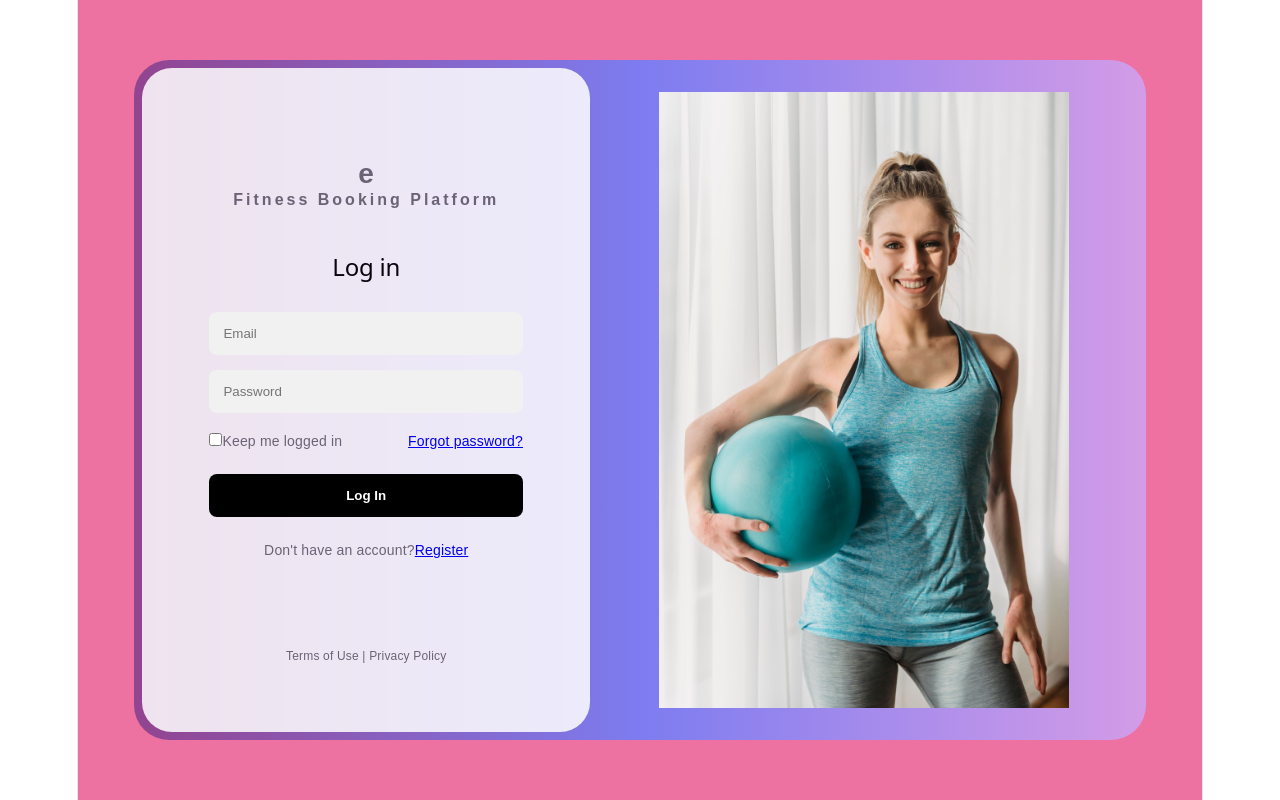
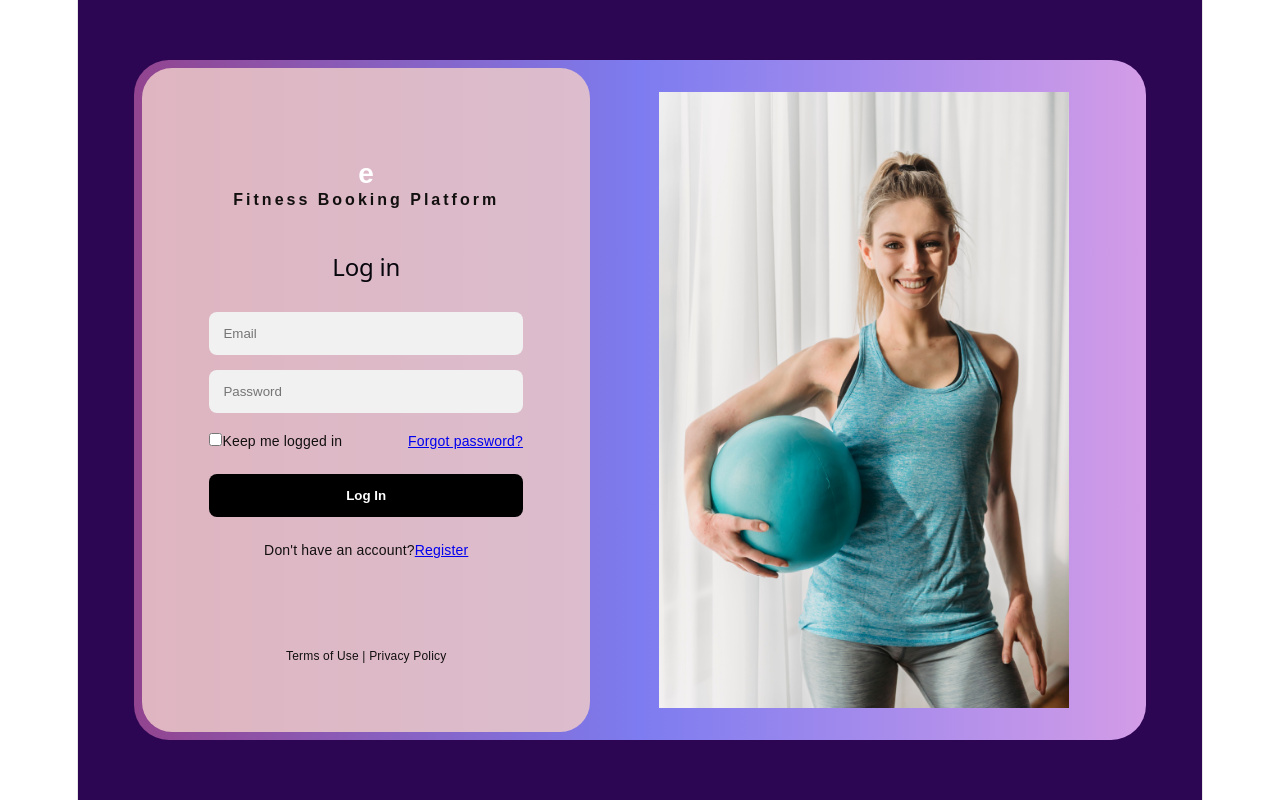
Before and after one commit to pratheeksha97/fitness-booking-platform-app, a React (Vite) app in the folder client/: page / in a window 1280 px wide. Built offline with nearby package versions, Linux system fonts and the light colour scheme.

Commit message:
Updated the files

```diff
--- a/client/src/components/Sidebar.css
+++ b/client/src/components/Sidebar.css
@@ -6,9 +6,9 @@
     background:
     linear-gradient(
         180deg,
-        #2d174d,
-        #4d2d7a,
-        #7c52d3
+        #1f0b3d,
+        #39225a,
+        #472689
     );
 
     color:white;
@@ -24,6 +24,9 @@
 .logo{
 
     font-size:28px;
+
+    color:white;
+
     font-weight:bold;
 
     padding:30px;
--- a/client/src/pages/Classes.css
+++ b/client/src/pages/Classes.css
@@ -104,7 +104,7 @@ margin-top:50px;
 
 margin-bottom:25px;
 
-color:#1e1e1e;
+color:#0b0b0b;
 
 }
 
@@ -129,8 +129,8 @@ margin-bottom:50px;
 background:
 linear-gradient(
 135deg,
-#7c52d3,
-#d573d8
+#260961,
+#d014d7
 );
 
 color:white;
@@ -187,7 +187,7 @@ margin-top:20px;
 
 .class-card{
 
-background:white;
+background:rgb(223, 226, 238);
 
 padding:25px;
 
@@ -228,7 +228,7 @@ font-size:28px;
 
 margin-bottom:10px;
 
-color:#5a4a75;
+color:#08050f;
 
 }
 
@@ -236,7 +236,7 @@ color:#5a4a75;
 
 font-size:18px;
 
-color:#666;
+color:#2a2929;
 
 margin-bottom:10px;
 
@@ -258,7 +258,7 @@ flex-wrap:wrap;
 
 .class-tags span{
 
-background:#f2e8ff;
+background:rgb(242, 232, 255);
 
 padding:10px 14px;
 
@@ -268,7 +268,7 @@ font-size:14px;
 
 font-weight:600;
 
-color:#6d3ccf;
+color:#22035f;
 
 }
 
@@ -293,8 +293,8 @@ margin-bottom:10px;
 background:
 linear-gradient(
 135deg,
-#7c52d3,
-#d573d8
+#260961,
+#d014d7
 );
 
 color:white;
--- a/client/src/pages/Dashboard.css
+++ b/client/src/pages/Dashboard.css
@@ -11,7 +11,7 @@
 
 .dashboard-container p{
 
-    color:#555;
+    color:#151515;
 }
 
 .category-grid{
@@ -26,24 +26,21 @@
 
     gap:25px;
 
+    display:flex;
+
     margin-top:30px;
 }
 
 .category-card{
 
-    background:white;
+    background:rgb(223, 226, 238);
 
     border-radius:20px;
 
     overflow:hidden;
 
     box-shadow:
-    0 4px 12px rgba(
-        0,
-        0,
-        0,
-        0.1
-    );
+    0 4px 12px rgba(245, 235, 235, 0.1);
 
     transition:0.3s;
 }
@@ -93,11 +90,21 @@
         #d573d8
     );
 
-    color:white;
+    color:rgb(10, 9, 9);
 
     border:none;
 
-    padding:12px 20px;
+    display:flex;
+
+    justify-content:center;
+
+    gap:16px;
+
+    margin:30px auto 40px;
+
+    flex-wrap:wrap;
+
+    padding:15px 30px;
 
     border-radius:10px;
 
@@ -130,7 +137,7 @@
 
 .info-card{
 
-    background:white;
+    background:rgb(223, 226, 238);
 
     padding:20px;
 
@@ -154,6 +161,6 @@
 
 .info-card p{
 
-    color:#555;
+    color:#131212;
     line-height:1.5;
 }
--- a/client/src/pages/Login.css
+++ b/client/src/pages/Login.css
@@ -15,7 +15,7 @@
     justify-content:center;
     align-items:center;
 
-    background:#ed71a1;
+    background:#7f15e9;
 }
 
 .login-container{
@@ -46,8 +46,10 @@
 
     width:45%;
 
+    color: #120f0f;
+
     background:
-    rgba(236, 133, 133, 0.85);
+    rgba(237, 201, 201, 0.85);
 
     border-radius:30px;
 
@@ -62,14 +64,17 @@
 
 .logo{
 
-    font-size:50px;
+    font-size:40px;
+    color: #0c0909;
     font-weight:bold;
     margin-bottom:10px;
 }
 
 .logo span{
 
+
     font-size:16px;
+    color: #120f0f;
     display:block;
     letter-spacing:3px;
 }
@@ -94,6 +99,8 @@
 
     width:100%;
 
+    color: #120f0f;
+
     padding:14px;
 
     border:none;
@@ -106,6 +113,8 @@
 .options{
 
     display:flex;
+
+    color: #120f0f;
 
     justify-content:space-between;
 
@@ -124,7 +133,7 @@
 
     background:black;
 
-    color:white;
+    color:rgb(240, 225, 225);
 
     border-radius:8px;
 
@@ -146,6 +155,8 @@
 
     margin-top:80px;
 
+    color: #120f0f;
+
     font-size:12px;
 }
 
@@ -165,4 +176,5 @@
     width:75%;
 
     height:auto;
+
 }
--- a/client/src/pages/MyBookings.css
+++ b/client/src/pages/MyBookings.css
@@ -24,7 +24,7 @@ margin-bottom:40px;
 
 .booking-card{
 
-background:white;
+background:rgb(223, 226, 238);
 
 padding:30px;
 
@@ -76,7 +76,7 @@ font-size:18px;
 
 margin:8px 0;
 
-color:#555;
+color:#282727;
 
 }
 
--- a/client/src/pages/Recommendations.css
+++ b/client/src/pages/Recommendations.css
@@ -1,6 +1,6 @@
 .recommend-page{
 
-padding:20px;
+padding:30px;
 
 }
 
@@ -20,7 +20,7 @@ text-align:center;
 
 font-size:18px;
 
-color:#666;
+color:#060606;
 
 margin-bottom:40px;
 
@@ -45,7 +45,7 @@ gap:25px;
 
 .recommend-card{
 
-background:white;
+background:rgb(223, 226, 238);
 
 padding:25px;
 
@@ -123,8 +123,8 @@ margin:15px 0;
 background:
 linear-gradient(
 135deg,
-#7c52d3,
-#d573d8
+#260961,
+#d014d7
 );
 
 color:white;
--- a/client/src/pages/Register.css
+++ b/client/src/pages/Register.css
@@ -15,7 +15,7 @@
     justify-content:center;
     align-items:center;
 
-    background:#ed71a1;
+    background:#2d0653;
 }
 
 .login-container{
@@ -46,13 +46,10 @@
 
     width:45%;
 
+    color: #120f0f;
+
     background:
-    rgba(
-        255,
-        255,
-        255,
-        0.85
-    );
+      #7d7cf0(236, 133, 133, 0.85);
 
     border-radius:30px;
 
@@ -68,6 +65,7 @@
 .logo{
 
     font-size:50px;
+    color: #0c0909;
     font-weight:bold;
     margin-bottom:10px;
 }
@@ -75,6 +73,7 @@
 .logo span{
 
     font-size:16px;
+    color: #120f0f;
     display:block;
     letter-spacing:3px;
 }
@@ -101,6 +100,8 @@
 
     padding:14px;
 
+    color: #120f0f;
+
     border:none;
 
     border-radius:8px;
@@ -111,6 +112,8 @@
 .options{
 
     display:flex;
+
+    color: #120f0f;
 
     justify-content:space-between;
 
@@ -151,6 +154,8 @@
 
     margin-top:80px;
 
+    color: #120f0f;
+
     font-size:12px;
 }
 
--- a/client/src/pages/TrainerProfile.css
+++ b/client/src/pages/TrainerProfile.css
@@ -11,6 +11,7 @@
     gap:40px;
     align-items:center;
     background:white;
+    color:#000000;
     padding:30px;
     border-radius:20px;
     box-shadow:0 4px 15px rgba(0,0,0,0.1);
--- a/client/src/pages/Trainers.css
+++ b/client/src/pages/Trainers.css
@@ -20,9 +20,11 @@ margin-bottom:40px;
 
 .trainer-card{
 
-background:white;
+background:rgb(223, 226, 238);
 
 padding:20px;
+
+color:#000000;
 
 border-radius:20px;
 
@@ -31,12 +33,7 @@ text-align:center;
 cursor:pointer;
 
 box-shadow:
-0 4px 12px rgba(
-0,
-0,
-0,
-0.1
-);
+0 4px 12px rgba(12, 12, 12, 0.903);
 
 transition:.3s;
 }
```
